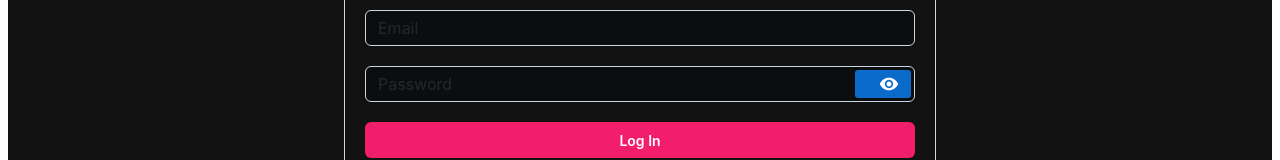
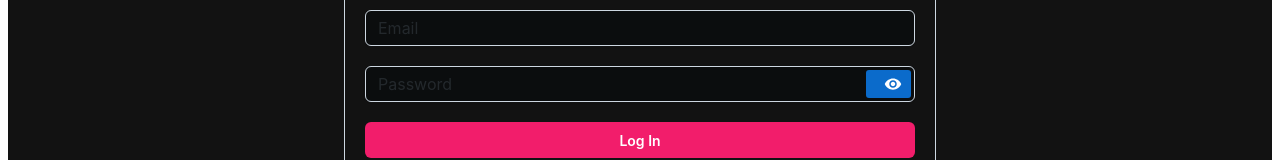
Before and after one commit to NammariD/design5, a React (Create React App) app: page / in a window 1280 px wide. Shown: the part 337-497 px from the top of the page. Built offline with nearby package versions, Linux system fonts and the light colour scheme.

Commit message:
Update Password.tsx

```diff
--- a/src/components/Password.tsx
+++ b/src/components/Password.tsx
@@ -8,7 +8,7 @@ import Button from '@mui/joy/Button';
 
 export default function InfoBar() {
   return (
-    <Input type = "password" sx={{ backgroundColor: '#0B0D0E' }} placeholder="Password" endDecorator = { <Button endDecorator = {<VisibilityIcon/>}/>}
+    <Input type = "password" sx={{ backgroundColor: '#0B0D0E' }} placeholder="Password" endDecorator = { <Button size = "sm" endDecorator = {<VisibilityIcon/>}/>}
       />
       );
 }
```
